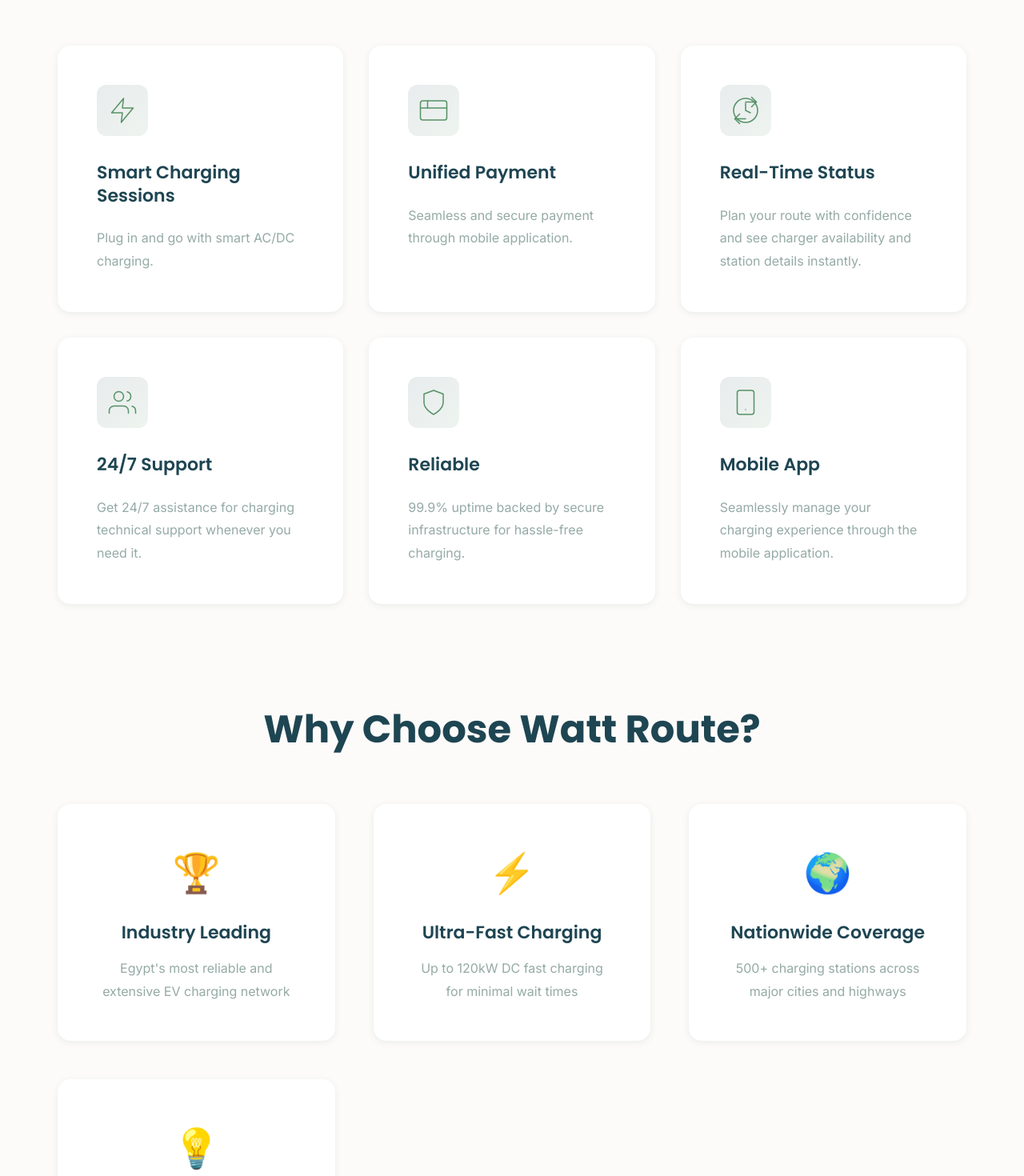
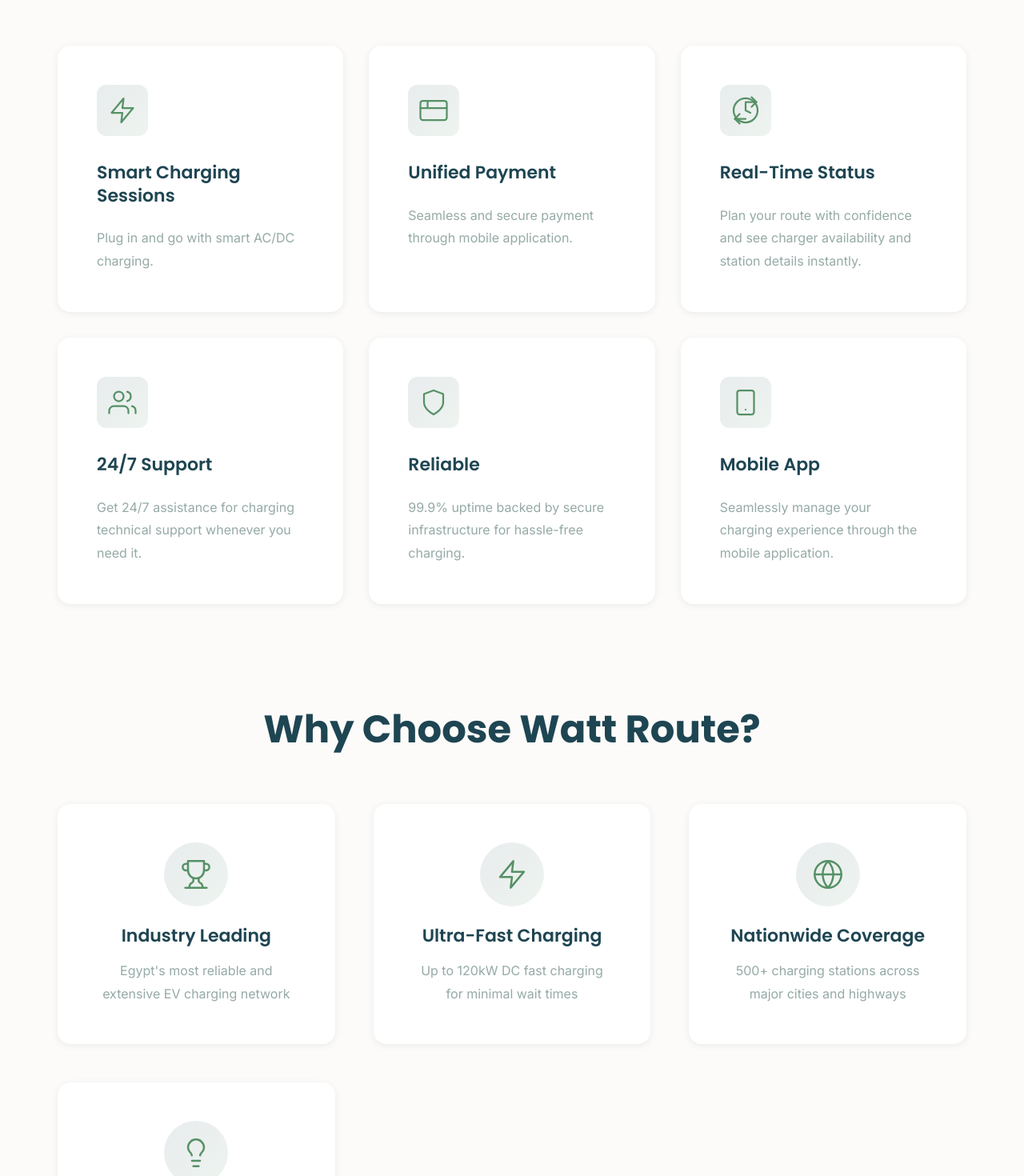
Before and after one commit to Abanoub-Ashraf1/Watt-route, a React (Vite) app: page /ev-solutions in a window 1280 px wide. Shown: the part 860-2330 px from the top of the page at 80% size. Built offline with nearby package versions, Linux system fonts and the light colour scheme.

Commit message:
Important Updates

```diff
--- a/src/components/sections/EVSolutions/EVSolutions.jsx
+++ b/src/components/sections/EVSolutions/EVSolutions.jsx
@@ -18,10 +18,7 @@
     strokeLinejoin="round"
     className={styles.iconSvg}
   >
-    <polygon
-      vectorEffect="non-scaling-stroke"
-      points="13 2 3 14 12 14 11 22 21 10 12 10 13 2"
-    ></polygon>
+    <polygon points="13 2 3 14 12 14 11 22 21 10 12 10 13 2"></polygon>
   </svg>
 );
 
@@ -38,23 +35,9 @@
     strokeLinejoin="round"
     className={styles.iconSvg}
   >
-    <rect
-      vectorEffect="non-scaling-stroke"
-      x="1"
-      y="4"
-      width="22"
-      height="16"
-      rx="2"
-      ry="2"
-    ></rect>
-    <line
-      vectorEffect="non-scaling-stroke"
-      x1="1"
-      y1="10"
-      x2="23"
-      y2="10"
-    ></line>
-    <line vectorEffect="non-scaling-stroke" x1="7" y1="4" x2="7" y2="10"></line>
+    <rect x="1" y="4" width="22" height="16" rx="2" ry="2"></rect>
+    <line x1="1" y1="10" x2="23" y2="10"></line>
+    <line x1="7" y1="4" x2="7" y2="10"></line>
   </svg>
 );
 
@@ -71,15 +54,12 @@
     strokeLinejoin="round"
     className={styles.iconSvg}
   >
-    <circle vectorEffect="non-scaling-stroke" cx="12" cy="12" r="10"></circle>
-    <polyline
-      vectorEffect="non-scaling-stroke"
-      points="12 6 12 12 16 14"
-    ></polyline>
-    <path vectorEffect="non-scaling-stroke" d="M17 1l4 4-4 4"></path>
-    <path vectorEffect="non-scaling-stroke" d="M21 5H12"></path>
-    <path vectorEffect="non-scaling-stroke" d="M7 23l-4-4 4-4"></path>
-    <path vectorEffect="non-scaling-stroke" d="M3 19h9"></path>
+    <circle cx="12" cy="12" r="10"></circle>
+    <polyline points="12 6 12 12 16 14"></polyline>
+    <path d="M17 1l4 4-4 4"></path>
+    <path d="M21 5H12"></path>
+    <path d="M7 23l-4-4 4-4"></path>
+    <path d="M3 19h9"></path>
   </svg>
 );
 
@@ -96,19 +76,10 @@
     strokeLinejoin="round"
     className={styles.iconSvg}
   >
-    <path
-      vectorEffect="non-scaling-stroke"
-      d="M17 21v-2a4 4 0 0 0-4-4H5a4 4 0 0 0-4 4v2"
-    ></path>
-    <circle vectorEffect="non-scaling-stroke" cx="9" cy="7" r="4"></circle>
-    <path
-      vectorEffect="non-scaling-stroke"
-      d="M23 21v-2a4 4 0 0 0-3-3.87"
-    ></path>
-    <path
-      vectorEffect="non-scaling-stroke"
-      d="M16 3.13a4 4 0 0 1 0 7.75"
-    ></path>
+    <path d="M17 21v-2a4 4 0 0 0-4-4H5a4 4 0 0 0-4 4v2"></path>
+    <circle cx="9" cy="7" r="4"></circle>
+    <path d="M23 21v-2a4 4 0 0 0-3-3.87"></path>
+    <path d="M16 3.13a4 4 0 0 1 0 7.75"></path>
   </svg>
 );
 
@@ -125,10 +96,7 @@
     strokeLinejoin="round"
     className={styles.iconSvg}
   >
-    <path
-      vectorEffect="non-scaling-stroke"
-      d="M12 22s8-4 8-10V5l-8-3-8 3v7c0 6 8 10 8 10z"
-    ></path>
+    <path d="M12 22s8-4 8-10V5l-8-3-8 3v7c0 6 8 10 8 10z"></path>
   </svg>
 );
 
@@ -145,22 +113,8 @@
     strokeLinejoin="round"
     className={styles.iconSvg}
   >
-    <rect
-      vectorEffect="non-scaling-stroke"
-      x="5"
-      y="2"
-      width="14"
-      height="20"
-      rx="2"
-      ry="2"
-    ></rect>
-    <line
-      vectorEffect="non-scaling-stroke"
-      x1="12"
-      y1="18"
-      x2="12.01"
-      y2="18"
-    ></line>
+    <rect x="5" y="2" width="14" height="20" rx="2" ry="2"></rect>
+    <line x1="12" y1="18" x2="12.01" y2="18"></line>
   </svg>
 );
 
@@ -234,11 +188,11 @@
                   {/* Icon */}
                   <div className={styles.iconWrapper}>
                     <motion.div
-                      initial={{ filter: "blur(10px)", opacity: 0 }}
-                      whileInView={{ filter: "blur(0px)", opacity: 1 }}
+                      initial={{ scale: 0.8, opacity: 0 }}
+                      whileInView={{ scale: 1, opacity: 1 }}
                       viewport={{ once: true }}
                       transition={{
-                        duration: 0.3,
+                        duration: 0.4,
                         ease: "easeOut",
                         delay: index * 0.1,
                       }}
--- a/src/components/sections/EVSolutions/EVSolutions.module.css
+++ b/src/components/sections/EVSolutions/EVSolutions.module.css
@@ -65,6 +65,9 @@
   justify-content: center;
   margin-bottom: var(--spacing-lg);
   flex-shrink: 0;
+  /* Performance optimization */
+  transform: translateZ(0);
+  -webkit-transform: translateZ(0);
 }
 
 .iconContainer {
@@ -73,7 +76,9 @@
   justify-content: center;
   width: 100%;
   height: 100%;
+  /* Performance optimization */
   transform: translateZ(0);
+  -webkit-transform: translateZ(0);
 }
 
 .iconSvg {
@@ -82,10 +87,15 @@
   color: var(--color-secondary);
   stroke: currentColor;
   flex-shrink: 0;
-  will-change: transform;
+  /* Critical fixes for mobile rendering */
+  will-change: auto;
   transform: translateZ(0);
+  -webkit-transform: translateZ(0);
   -webkit-backface-visibility: hidden;
   backface-visibility: hidden;
+  shape-rendering: geometricPrecision;
+  -webkit-font-smoothing: antialiased;
+  -moz-osx-font-smoothing: grayscale;
 }
 
 .cardTitle {
--- a/src/pages/EVSolutionsPage/EVSolutionsPage.module.css
+++ b/src/pages/EVSolutionsPage/EVSolutionsPage.module.css
@@ -99,6 +99,10 @@
   border-radius: var(--radius-lg);
   box-shadow: var(--shadow-sm);
   transition: var(--transition-normal);
+  /* Added for smooth animations */
+  transform: translateZ(0);
+  -webkit-transform: translateZ(0);
+  text-align: center;
 }
 
 .benefit:hover {
@@ -107,8 +111,53 @@
 }
 
 .benefitIcon {
-  font-size: clamp(2.5rem, 4vw, 3rem);
-  margin-bottom: var(--spacing-md);
+  /* Updated from emoji styling to SVG container */
+  width: 80px;
+  height: 80px;
+  border-radius: 50%;
+  background: linear-gradient(
+    135deg,
+    rgba(30, 69, 82, 0.1),
+    rgba(86, 145, 102, 0.1)
+  );
+  display: flex;
+  align-items: center;
+  justify-content: center;
+  margin: 0 auto var(--spacing-md);
+  color: var(--color-secondary);
+  flex-shrink: 0;
+  /* Performance optimizations */
+  transform: translateZ(0);
+  -webkit-transform: translateZ(0);
+  transition: all 0.3s ease;
+}
+
+/* SVG icons inside benefit cards */
+.benefitIcon svg {
+  width: 40px;
+  height: 40px;
+  stroke: currentColor;
+  flex-shrink: 0;
+  /* Critical mobile rendering fixes */
+  will-change: auto;
+  transform: translateZ(0);
+  -webkit-transform: translateZ(0);
+  -webkit-backface-visibility: hidden;
+  backface-visibility: hidden;
+  shape-rendering: geometricPrecision;
+  -webkit-font-smoothing: antialiased;
+  -moz-osx-font-smoothing: grayscale;
+}
+
+/* Hover effect for benefit icons */
+.benefit:hover .benefitIcon {
+  transform: translateZ(0) scale(1.1);
+  -webkit-transform: translateZ(0) scale(1.1);
+  background: linear-gradient(
+    135deg,
+    rgba(30, 69, 82, 0.15),
+    rgba(86, 145, 102, 0.15)
+  );
 }
 
 .benefitTitle {
@@ -190,6 +239,18 @@
     padding: var(--spacing-lg);
   }
 
+  /* Mobile-optimized icon sizing */
+  .benefitIcon {
+    width: 64px;
+    height: 64px;
+    margin-bottom: var(--spacing-sm);
+  }
+
+  .benefitIcon svg {
+    width: 32px;
+    height: 32px;
+  }
+
   .ctaSection {
     padding: var(--spacing-xl) 0;
   }
@@ -213,4 +274,19 @@
     padding: 1.5rem;
     border-radius: var(--radius-md);
   }
+
+  /* Extra small mobile optimization */
+  .benefitIcon {
+    width: 56px;
+    height: 56px;
+  }
+
+  .benefitIcon svg {
+    width: 28px;
+    height: 28px;
+  }
+
+  .benefit {
+    padding: 1.25rem;
+  }
 }
--- a/src/pages/EVSolutionsPage/index.jsx
+++ b/src/pages/EVSolutionsPage/index.jsx
@@ -7,8 +7,110 @@
 import { ROUTES } from "../../constants/routes";
 import styles from "./EVSolutionsPage.module.css";
 
+// SVG Icon Components
+const TrophyIcon = () => (
+  <svg
+    xmlns="http://www.w3.org/2000/svg"
+    width="40"
+    height="40"
+    viewBox="0 0 24 24"
+    fill="none"
+    stroke="currentColor"
+    strokeWidth="1.5"
+    strokeLinecap="round"
+    strokeLinejoin="round"
+  >
+    <path d="M6 9H4.5a2.5 2.5 0 0 1 0-5H6"></path>
+    <path d="M18 9h1.5a2.5 2.5 0 0 0 0-5H18"></path>
+    <path d="M4 22h16"></path>
+    <path d="M10 14.66V17c0 .55-.47.98-.97 1.21C7.85 18.75 7 20.24 7 22"></path>
+    <path d="M14 14.66V17c0 .55.47.98.97 1.21C16.15 18.75 17 20.24 17 22"></path>
+    <path d="M18 2H6v7a6 6 0 0 0 12 0V2Z"></path>
+  </svg>
+);
+
+const BoltIcon = () => (
+  <svg
+    xmlns="http://www.w3.org/2000/svg"
+    width="40"
+    height="40"
+    viewBox="0 0 24 24"
+    fill="none"
+    stroke="currentColor"
+    strokeWidth="1.5"
+    strokeLinecap="round"
+    strokeLinejoin="round"
+  >
+    <polygon points="13 2 3 14 12 14 11 22 21 10 12 10 13 2"></polygon>
+  </svg>
+);
+
+const GlobeIcon = () => (
+  <svg
+    xmlns="http://www.w3.org/2000/svg"
+    width="40"
+    height="40"
+    viewBox="0 0 24 24"
+    fill="none"
+    stroke="currentColor"
+    strokeWidth="1.5"
+    strokeLinecap="round"
+    strokeLinejoin="round"
+  >
+    <circle cx="12" cy="12" r="10"></circle>
+    <line x1="2" y1="12" x2="22" y2="12"></line>
+    <path d="M12 2a15.3 15.3 0 0 1 4 10 15.3 15.3 0 0 1-4 10 15.3 15.3 0 0 1-4-10 15.3 15.3 0 0 1 4-10z"></path>
+  </svg>
+);
+
+const BulbIcon = () => (
+  <svg
+    xmlns="http://www.w3.org/2000/svg"
+    width="40"
+    height="40"
+    viewBox="0 0 24 24"
+    fill="none"
+    stroke="currentColor"
+    strokeWidth="1.5"
+    strokeLinecap="round"
+    strokeLinejoin="round"
+  >
+    <line x1="9" y1="18" x2="15" y2="18"></line>
+    <line x1="10" y1="22" x2="14" y2="22"></line>
+    <path d="M15.09 14c.18-.98.65-1.74 1.41-2.5A4.65 4.65 0 0 0 18 8 6 6 0 0 0 6 8c0 1 .23 2.23 1.5 3.5A4.61 4.61 0 0 1 8.91 14"></path>
+  </svg>
+);
+
 const EVSolutionsPage = () => {
   const { t } = useTranslation();
+
+  const benefits = [
+    {
+      id: 1,
+      icon: TrophyIcon,
+      titleKey: "evSolutionsPage.industryLeading",
+      textKey: "evSolutionsPage.industryLeadingText",
+    },
+    {
+      id: 2,
+      icon: BoltIcon,
+      titleKey: "evSolutionsPage.ultraFastCharging",
+      textKey: "evSolutionsPage.ultraFastChargingText",
+    },
+    {
+      id: 3,
+      icon: GlobeIcon,
+      titleKey: "evSolutionsPage.nationwideCoverage",
+      textKey: "evSolutionsPage.nationwideCoverageText",
+    },
+    {
+      id: 4,
+      icon: BulbIcon,
+      titleKey: "evSolutionsPage.smartTechnology",
+      textKey: "evSolutionsPage.smartTechnologyText",
+    },
+  ];
+
   return (
     <div className={styles.page}>
       {/* Page Header */}
@@ -62,42 +164,31 @@
               {t("evSolutionsPage.whyChoose")}
             </h2>
             <div className={styles.benefitsGrid}>
-              <div className={styles.benefit}>
-                <div className={styles.benefitIcon}>🏆</div>
-                <h3 className={styles.benefitTitle}>
-                  {t("evSolutionsPage.industryLeading")}
-                </h3>
-                <p className={styles.benefitText}>
-                  {t("evSolutionsPage.industryLeadingText")}
-                </p>
-              </div>
-              <div className={styles.benefit}>
-                <div className={styles.benefitIcon}>⚡</div>
-                <h3 className={styles.benefitTitle}>
-                  {t("evSolutionsPage.ultraFastCharging")}
-                </h3>
-                <p className={styles.benefitText}>
-                  {t("evSolutionsPage.ultraFastChargingText")}
-                </p>
-              </div>
-              <div className={styles.benefit}>
-                <div className={styles.benefitIcon}>🌍</div>
-                <h3 className={styles.benefitTitle}>
-                  {t("evSolutionsPage.nationwideCoverage")}
-                </h3>
-                <p className={styles.benefitText}>
-                  {t("evSolutionsPage.nationwideCoverageText")}
-                </p>
-              </div>
-              <div className={styles.benefit}>
-                <div className={styles.benefitIcon}>💡</div>
-                <h3 className={styles.benefitTitle}>
-                  {t("evSolutionsPage.smartTechnology")}
-                </h3>
-                <p className={styles.benefitText}>
-                  {t("evSolutionsPage.smartTechnologyText")}
-                </p>
-              </div>
+              {benefits.map((benefit, index) => {
+                const IconComponent = benefit.icon;
+                return (
+                  <motion.div
+                    key={benefit.id}
+                    className={styles.benefit}
+                    initial={{ scale: 0.9, opacity: 0 }}
+                    whileInView={{ scale: 1, opacity: 1 }}
+                    viewport={{ once: true }}
+                    transition={{
+                      duration: 0.4,
+                      ease: "easeOut",
+                      delay: index * 0.1,
+                    }}
+                  >
+                    <div className={styles.benefitIcon}>
+                      <IconComponent />
+                    </div>
+                    <h3 className={styles.benefitTitle}>
+                      {t(benefit.titleKey)}
+                    </h3>
+                    <p className={styles.benefitText}>{t(benefit.textKey)}</p>
+                  </motion.div>
+                );
+              })}
             </div>
           </motion.div>
         </div>
```
Also changed, not shown: src/components/common/LazyIcon/LazyIcon.jsx (+8 -5 lines).
